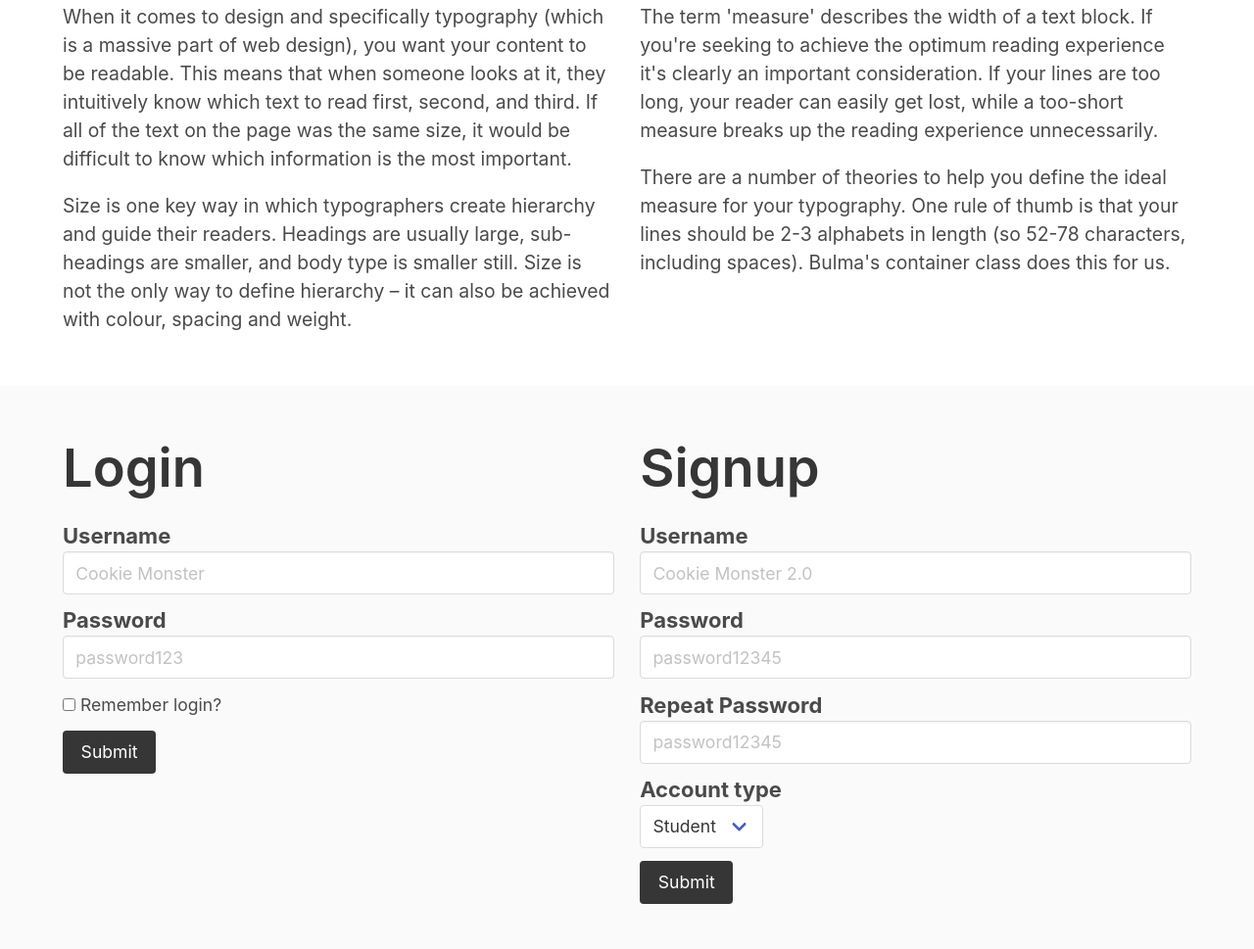
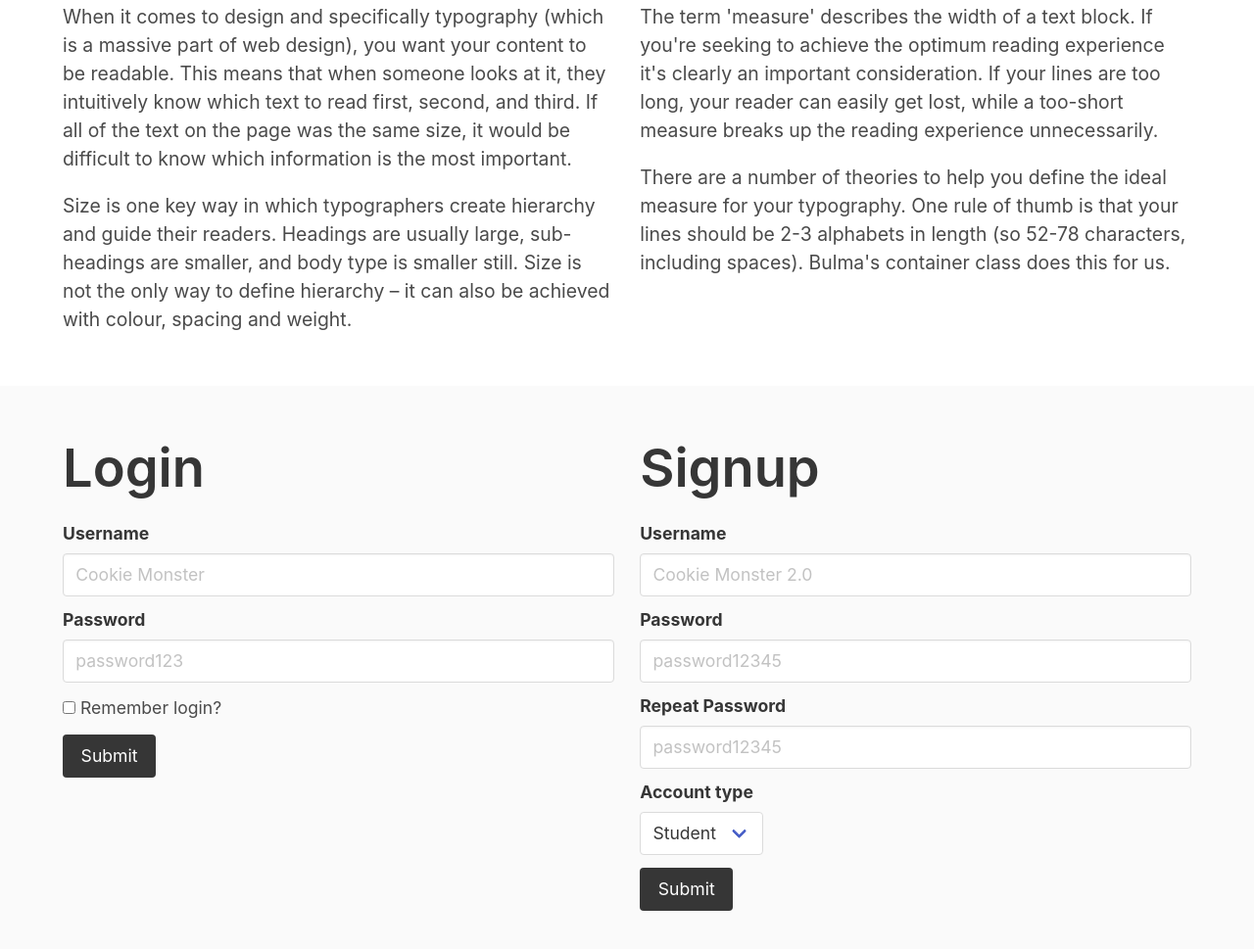
Before and after one commit to jdmar3-comp426/a02-nateturner, a website: page index.html in a window 1280 px wide. Shown: the part 3461-4430 px from the top of the page at 98% size. Drawn offline with nearby package versions, Linux system fonts and the light colour scheme; a web font is replaced by a local one.

Commit message:
eighteenth try

```diff
--- a/index.html
+++ b/index.html
@@ -158,13 +158,13 @@
                 <h1 class="title">Login</h1>
                 <form>
                     <div class="field">
-                        <label class="subtitle has-text-weight-bold">Username</label>
+                        <label class="label subtitle has-text-weight-bold">Username</label>
                         <div class="control">
                             <input class="input" type="text" placeholder="Cookie Monster" name="username">
                         </div>
                     </div>
                     <div class="field">
-                        <label class="subtitle has-text-weight-bold">Password</label>
+                        <label class="label subtitle has-text-weight-bold">Password</label>
                         <div class="control">
                             <input class="input" type="password" placeholder="password123" name="password">
                         </div>
@@ -188,25 +188,25 @@
                 <h1 class="title">Signup</h1>
                 <form>
                     <div class="field">
-                        <label class="subtitle has-text-weight-bold">Username</label>
+                        <label class="label subtitle has-text-weight-bold">Username</label>
                         <div class="control">
                             <input class="input" type="text" placeholder="Cookie Monster 2.0" name="username">
                         </div>
                     </div>
                     <div class="field">
-                        <label class="subtitle has-text-weight-bold">Password</label>
+                        <label class="label subtitle has-text-weight-bold">Password</label>
                         <div class="control">
                             <input class="input" type="password" placeholder="password12345">
                         </div>
                     </div>
                     <div class="field">
-                        <label class="subtitle has-text-weight-bold">Repeat Password</label>
+                        <label class="label subtitle has-text-weight-bold">Repeat Password</label>
                         <div class="control">
                             <input class="input" type="password" placeholder="password12345" name="password">
                         </div>
                     </div>
                     <div class="field">
-                        <label class="subtitle has-text-weight-bold">Account type</label>
+                        <label class="label subtitle has-text-weight-bold">Account type</label>
                         <div class="control">
                             <div class="select">
                                 <select name="accountType">
```
